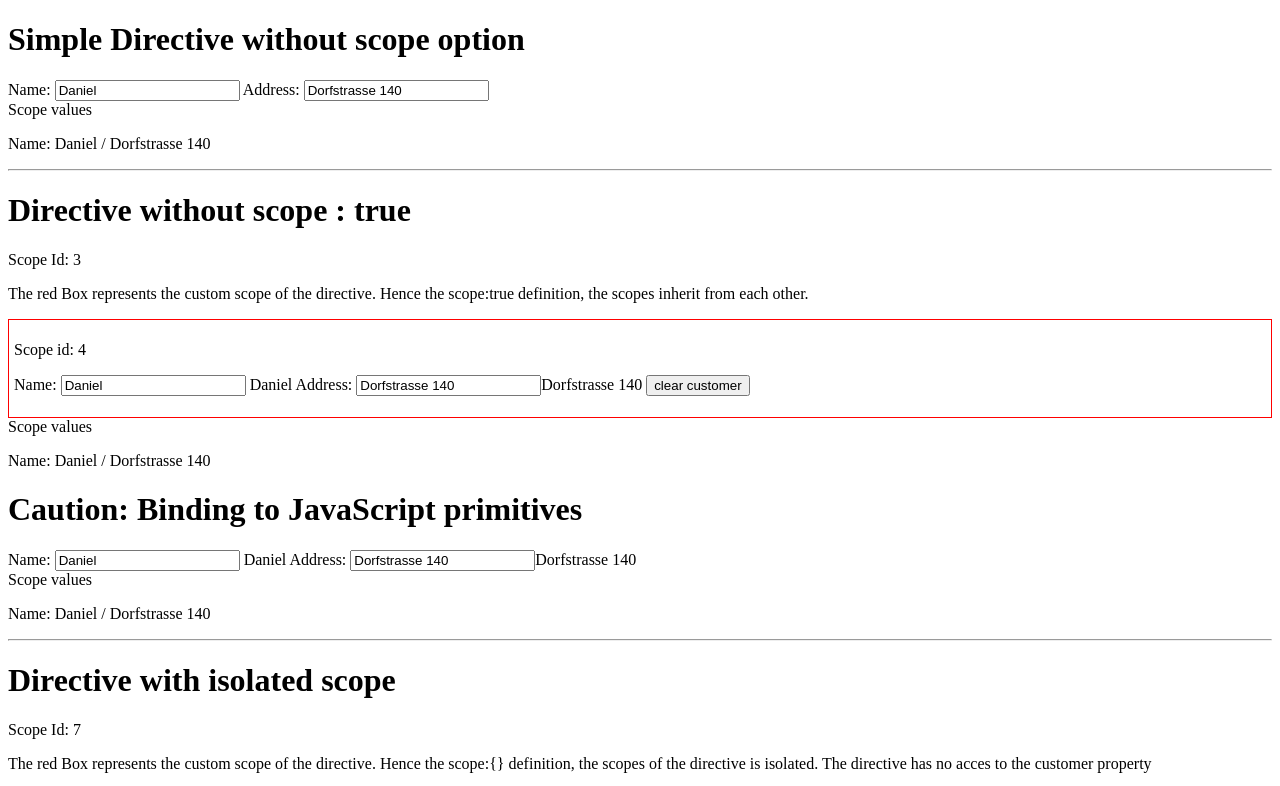
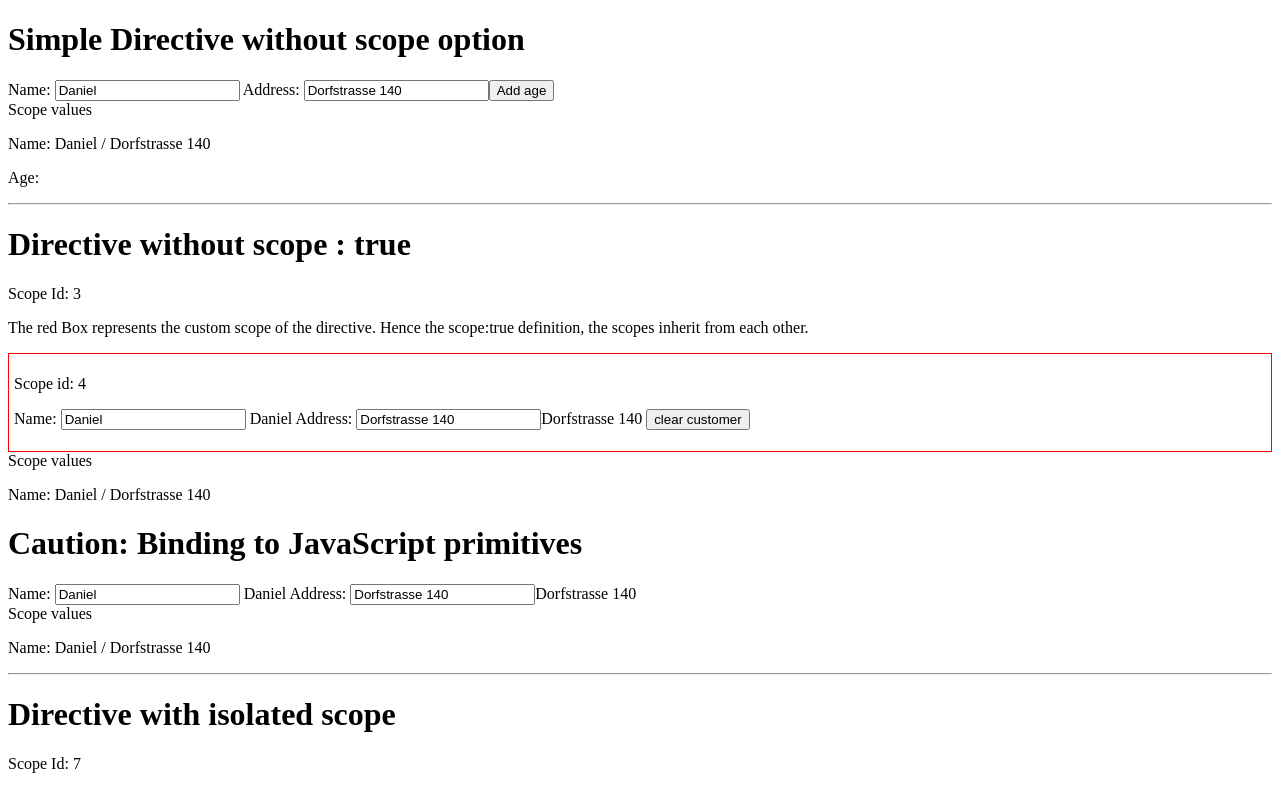
Before and after one commit to dameiers/AngularScopeDemo, a website: page public_html/index.html in a window 1280 px wide. Shown: the top 786 px of the page. Drawn offline with nearby package versions, Linux system fonts and the light colour scheme.

Commit message:
extended scope false example

```diff
--- a/public_html/index.html
+++ b/public_html/index.html
@@ -19,6 +19,7 @@ and open the template in the editor.
             <div>
                 <label> Scope values</label>
                 <p>Name: {{customer.name}} / {{customer.address}}</p>
+                <p>Age: {{customer.age}} </p>
             </div>
         </div>
 
--- a/public_html/templates/myCustomerTemplate.html
+++ b/public_html/templates/myCustomerTemplate.html
@@ -1 +1 @@
-Name: <input type="text" ng-model="customer.name"> Address: <input type="text" ng-model="customer.address">
+Name: <input type="text" ng-model="customer.name"> Address: <input type="text" ng-model="customer.address"><button ng-click="customer.age=22">Add age</button>
```
